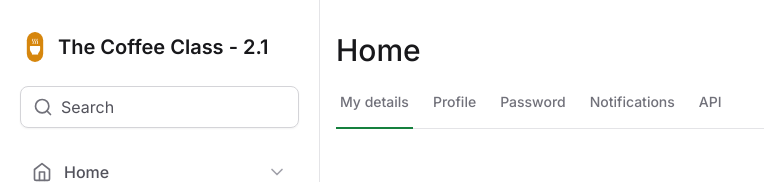
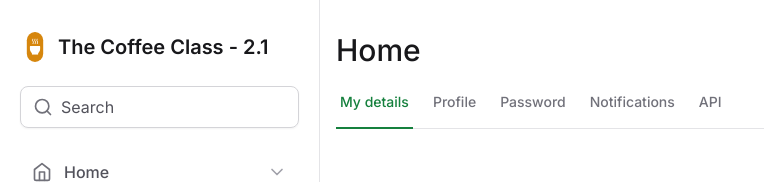
Before and after one commit to Asynnc/design-system-with-tailwind-ui, a Next.js app: page / in a window 1280 px wide. Shown: the top 182 px of the page, without its empty margins (0-764 px from the left). Built offline with nearby package versions, Linux system fonts and the light colour scheme.

Commit message:
chore: add a data active in tabs

```diff
--- a/src/app/components/Tabs/SettingsTabs.tsx
+++ b/src/app/components/Tabs/SettingsTabs.tsx
@@ -2,16 +2,35 @@
 
 import * as Tabs from '@radix-ui/react-tabs'
 import { TabItem } from './TabItem'
+import { useState } from 'react'
 
 export function SettingsTabs() {
+  const [currentTab, setCurrentTab] = useState('my-details')
+
   return (
-    <Tabs.Root>
+    <Tabs.Root value={currentTab} onValueChange={setCurrentTab}>
       <Tabs.List className="mt-6 flex w-full items-center gap-4 border-b border-zinc-200">
-        <TabItem title="My details" value="my-details" isSelected />
-        <TabItem title="Profile" value="profile" />
-        <TabItem title="Password" value="password" />
-        <TabItem title="Notifications" value="notifications" />
-        <TabItem title="API" value="api" />
+        <TabItem
+          title="My details"
+          value="my-details"
+          isSelected={currentTab === 'my-details'}
+        />
+        <TabItem
+          title="Profile"
+          value="profile"
+          isSelected={currentTab === 'profile'}
+        />
+        <TabItem
+          title="Password"
+          value="password"
+          isSelected={currentTab === 'password'}
+        />
+        <TabItem
+          title="Notifications"
+          value="notifications"
+          isSelected={currentTab === 'notifications'}
+        />
+        <TabItem title="API" value="api" isSelected={currentTab === 'api'} />
       </Tabs.List>
     </Tabs.Root>
   )
--- a/src/app/components/Tabs/TabItem.tsx
+++ b/src/app/components/Tabs/TabItem.tsx
@@ -11,7 +11,7 @@ interface TabItemProps {
 export function TabItem({ value, title, isSelected = false }: TabItemProps) {
   return (
     <Tabs.Trigger
-      className="relative px-1 pb-4 text-sm font-medium text-zinc-500 hover:text-green-700"
+      className="relative px-1 pb-4 text-sm font-medium text-zinc-500 hover:text-green-700 data-[state=active]:text-green-700"
       value={value}
     >
       <span>{title}</span>
```
